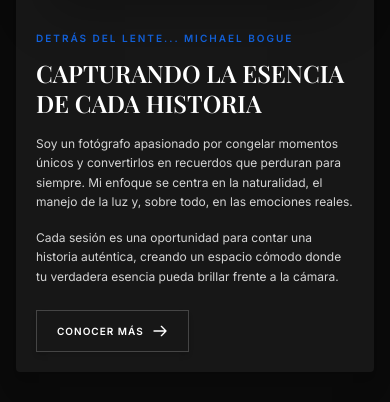
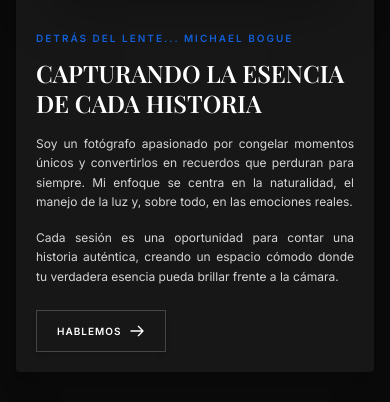
Before and after one commit to leandrocalfin/Portfolio-Fotografo, a React (Vite) app in the folder frontend/: page / in a window 390 px wide. Shown: the part 1029-1431 px from the top of the page. Built offline with nearby package versions, Linux system fonts and the light colour scheme; no server answers; a web font is replaced by a local one.

Commit message:
Justifica el texto de sobre mi tambien en mobile

```diff
--- a/frontend/src/pages/SobreMi.jsx
+++ b/frontend/src/pages/SobreMi.jsx
@@ -244,10 +244,9 @@ const SobreMi = () => {
 
                 text-xs
                 leading-relaxed
-                text-left
+                text-justify
 
                 sm:text-sm
-                sm:text-justify
 
                 md:text-[13px]
                 md:leading-6
@@ -309,7 +308,7 @@ const SobreMi = () => {
                 lg:py-4
               "
             >
-              Conocer Más
+              Hablemos
 
               <svg
                 className="
```
